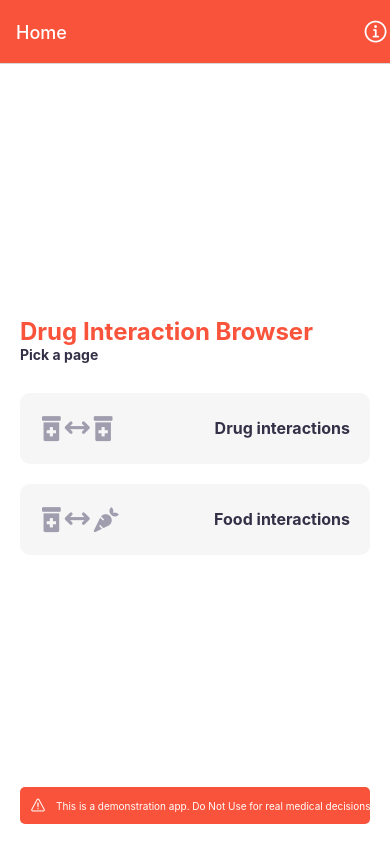
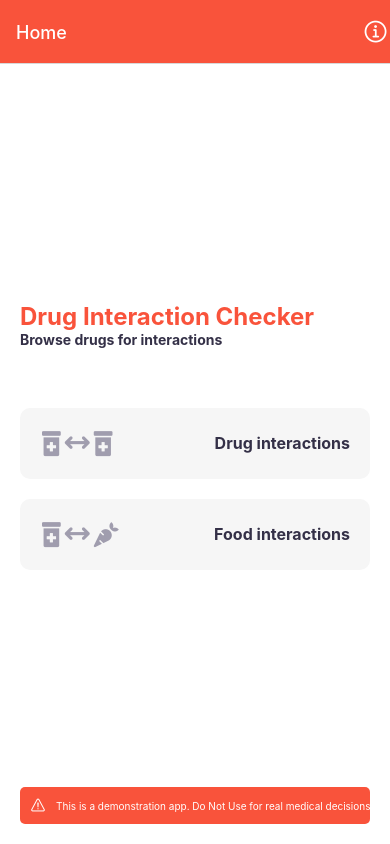
Before and after one commit to hhourani27/drug-interaction, a React Native app: screen / in a window 390 px wide. Built offline with nearby package versions, Linux system fonts and the light colour scheme.

Commit message:
adjust home page's text

```diff
--- a/App.js
+++ b/App.js
@@ -16,8 +16,8 @@ function HomePage({ navigation }) {
     <View style={styles.container}>
       <View style={styles.content}>
         <View style={styles.textContainer}>
-          <Text style={styles.title}>Drug Interaction Browser</Text>
-          <Text style={styles.subtitle}>Pick a page</Text>
+          <Text style={styles.title}>Drug Interaction Checker</Text>
+          <Text style={styles.subtitle}>Browse drugs for interactions</Text>
         </View>
         <View style={styles.buttonContainer}>
           <DrugInteractionButton
@@ -48,7 +48,7 @@ const styles = StyleSheet.create({
     backgroundColor: "#fff",
     alignItems: "stretch",
     justifyContent: "center",
-    gap: 30,
+    gap: 60,
   },
   textContainer: {},
   title: {
```
